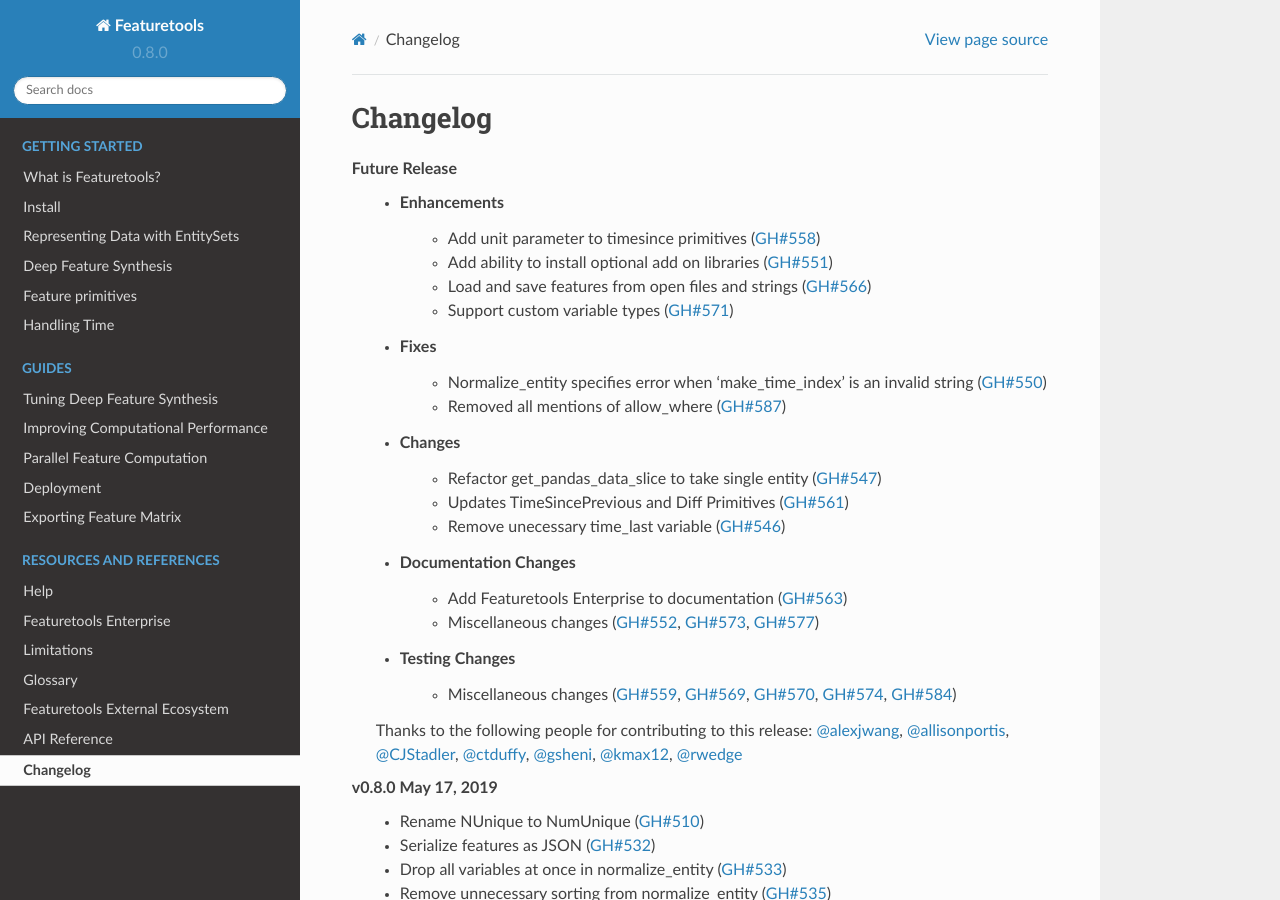
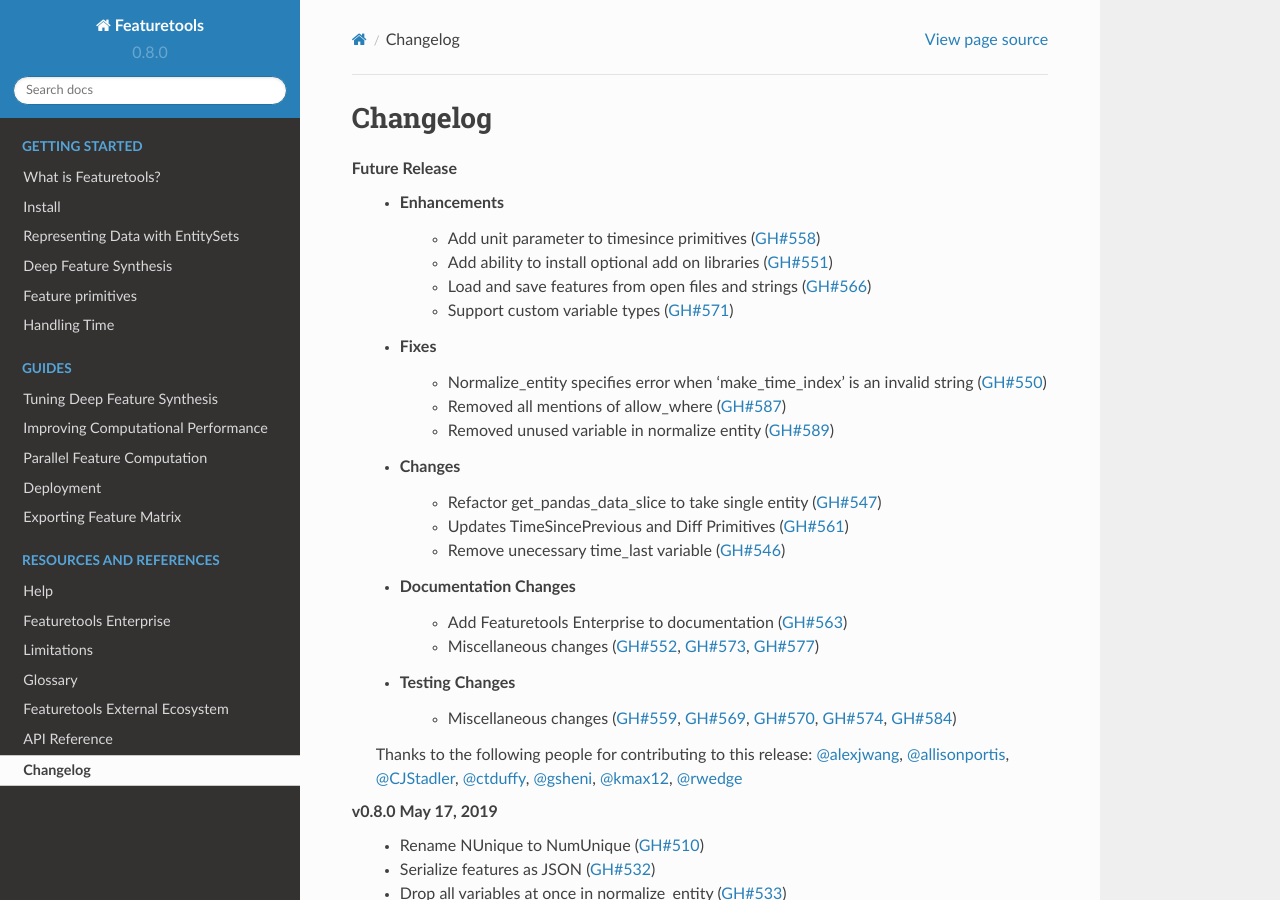
Before and after one commit to alteryx/featuretools, a Sphinx documentation site: the page built from docs/source/changelog.rst, in a window 1280 px wide and 900 px high. Built offline with Sphinx 7.4.7 and the Read the Docs theme 2.0.0, drawn with Linux system fonts in a browser that asks for light colours; pages that are not in the unit, such as notebooks, are missing from menus.

Commit message:
add changelog

```diff
--- a/docs/source/changelog.rst
+++ b/docs/source/changelog.rst
@@ -11,6 +11,7 @@
     * Fixes
         * Normalize_entity specifies error when 'make_time_index' is an invalid string (:pr:`550`)
         * Removed all mentions of allow_where (:pr:`587`)
+        * Removed unused variable in normalize entity (:pr:`589`)
     * Changes
         * Refactor get_pandas_data_slice to take single entity (:pr:`547`)
         * Updates TimeSincePrevious and Diff Primitives (:pr:`561`)
```
